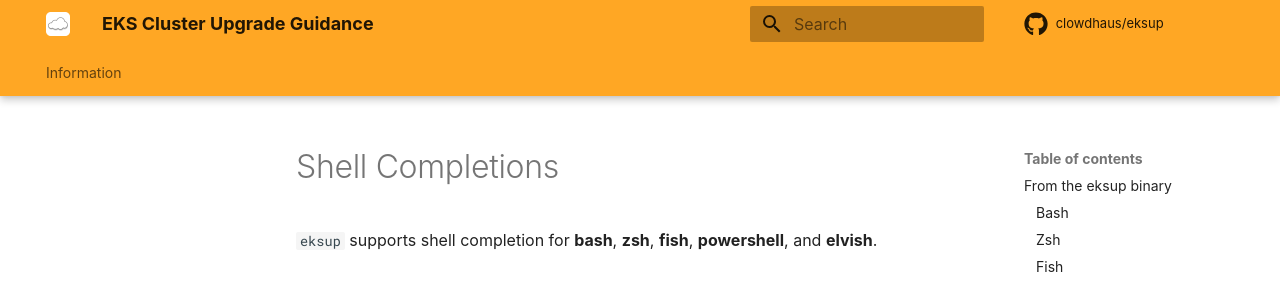
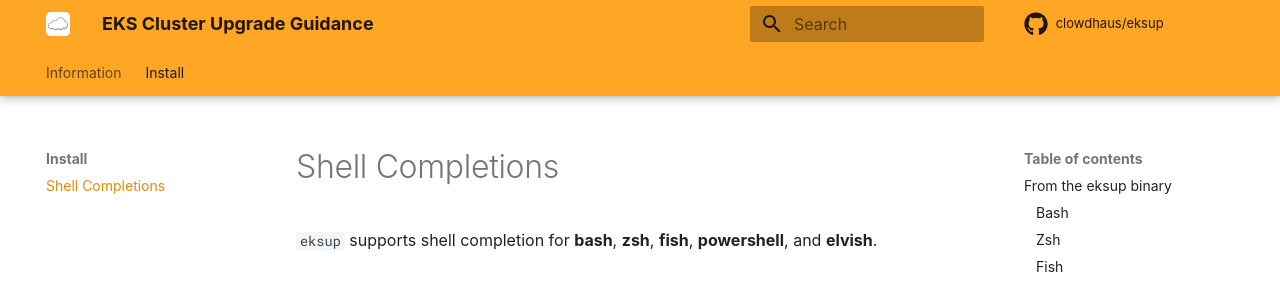
Before and after one commit to clowdhaus/eksup, an MkDocs documentation site: the page built from docs/install/shell-completions.md, in a window 1280 px wide. Shown: the top 283 px of the page. Built offline with MkDocs 1.6.1 and Material for MkDocs 9.7.7, drawn with Linux system fonts in a browser that asks for light colours; some web fonts are replaced; comment, search, counter and statistics services are not loaded.

Commit message:
docs: add Install nav section with shell completions page

```diff
--- a/mkdocs.yaml
+++ b/mkdocs.yaml
@@ -12,6 +12,8 @@
     - Usage: info/usage.md
     - Checks: info/checks.md
     - Design: info/design.md
+  - Install:
+    - Shell Completions: install/shell-completions.md
 
 theme:
   name: material
```
